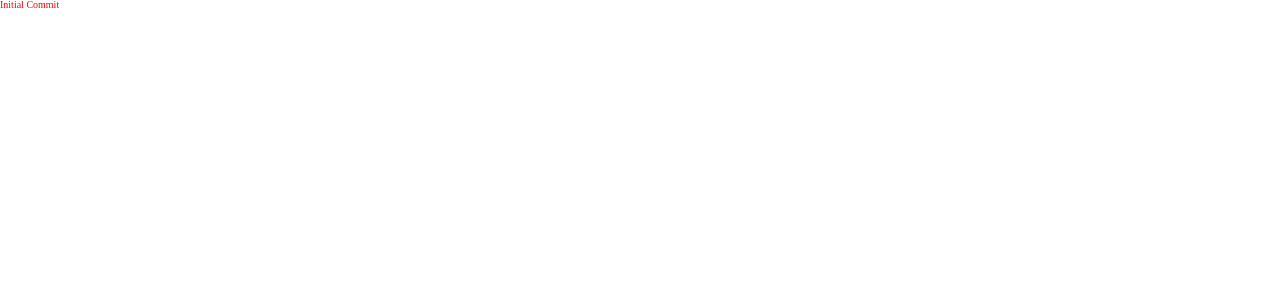
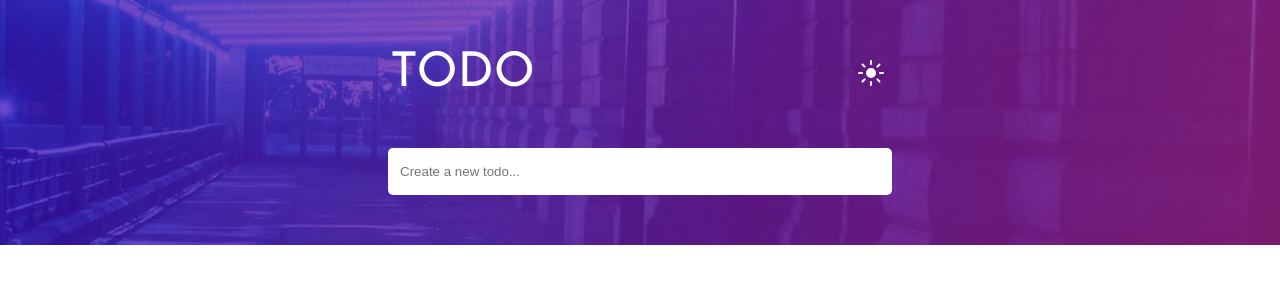
Before and after one commit to tamasgyetvan/Todo_App, a React (Vite) app: page / in a window 1280 px wide. Shown: the top 300 px of the page. Built offline with nearby package versions, Linux system fonts and the light colour scheme.

Commit message:
Create Header and TodoCreator components

```diff
--- a/src/App.module.css
+++ b/src/App.module.css
@@ -1,3 +1,2 @@
-.title {
-  color: red;
-}
+@import "./style/reset.css";
+@import "./style/variables.css";
--- a/src/App.tsx
+++ b/src/App.tsx
@@ -1,8 +1,17 @@
-import "./style/reset.css";
+import "./App.module.css";
 
-import styles from "./App.module.css";
+import { Header } from "./components/Header/Header";
+import { TodoCreator } from "./components/TodoCreator/TodoCreator";
+import { Wrapper } from "./components/Wrapper/Wrapper";
 function App() {
-  return <h1 className={styles.title}>Initial Commit</h1>;
+  return (
+    <>
+      <Wrapper>
+        <Header />
+        <TodoCreator />
+      </Wrapper>
+    </>
+  );
 }
 
 export default App;
--- /dev/null
+++ b/src/components/Header/Header.tsx
@@ -0,0 +1,12 @@
+import styles from "./header.module.css";
+
+export function Header() {
+  return (
+    <header className={styles.header}>
+      <h1 className={styles.h1}>TODO</h1>
+      <button className={styles.button} type="button">
+        <img src="/icon-sun.svg" alt="Color Mode Toggle Button" />
+      </button>
+    </header>
+  );
+}
--- /dev/null
+++ b/src/components/Header/header.module.css
@@ -0,0 +1,16 @@
+header {
+  display: flex;
+  justify-content: space-between;
+  width: 500px;
+}
+
+h1 {
+  font-family: var(--fontMain);
+  font-size: 4.8rem;
+  color: white;
+}
+
+button {
+  background: none;
+  border: none;
+}
--- /dev/null
+++ b/src/components/TodoCreator/TodoCreator.tsx
@@ -0,0 +1,14 @@
+import styles from "./todocreator.module.css";
+
+export function TodoCreator() {
+  return (
+    <form className="todoCreator">
+      <input
+        className={styles.todoInput}
+        type="text"
+        name="todo"
+        placeholder="Create a new todo..."
+      />
+    </form>
+  );
+}
--- /dev/null
+++ b/src/components/TodoCreator/todocreator.module.css
@@ -0,0 +1,7 @@
+.todoInput {
+  width: 500px;
+  height: 45px;
+  border: none;
+  border-radius: 5px;
+  text-indent: 10px;
+}
--- /dev/null
+++ b/src/components/Wrapper/Wrapper.tsx
@@ -0,0 +1,9 @@
+import { ReactNode } from "react";
+import styles from "./wrapper.module.css";
+type WrapperProps = {
+  children: ReactNode;
+};
+
+export function Wrapper({ children }: WrapperProps) {
+  return <div className={styles.wrapper}>{children}</div>;
+}
--- /dev/null
+++ b/src/components/Wrapper/wrapper.module.css
@@ -0,0 +1,9 @@
+.wrapper {
+  display: flex;
+  flex-direction: column;
+  align-items: center;
+  gap: 50px;
+  padding: 50px;
+  background: url("/bg-desktop-dark.jpg");
+  background-size: cover;
+}
```
